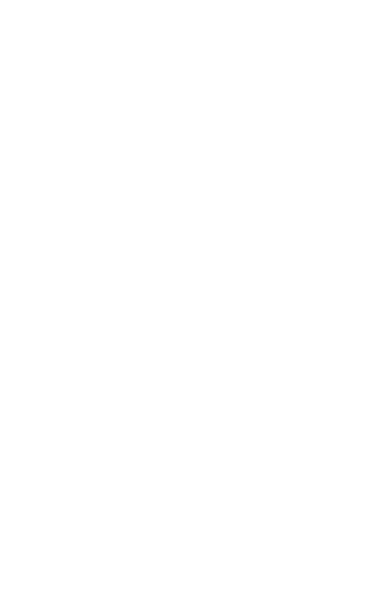
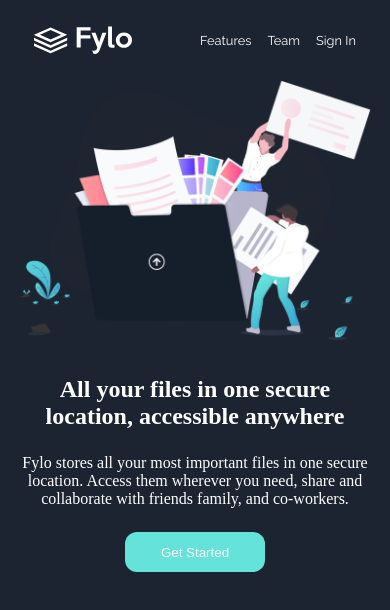
Before and after one commit to GustavoOjedaDev/fylo-lading-page-master, a plain HTML site: page index.html in a window 390 px wide. Drawn offline with Linux system fonts and the light colour scheme.

Commit message:
Mobile menu and finished showcase section

```diff
--- a/index.css
+++ b/index.css
@@ -16,6 +16,7 @@
 
     --font-open-sans: 'Open Sans', sans-serif;
     --font-raleway: 'Raleway', sans-serif;
+    --neutral: hsl(0, 0%, 100%)
 }
 
 *{
@@ -23,3 +24,99 @@
     margin: 0;
     box-sizing: border-box;
 }
+
+body{
+    background-color: var(--background-intro);
+    font-size: var(--font-open-sans);
+    color: var(--neutral);
+}
+/* Estilos para móvil */
+@media only screen and (max-width: 575.98px) {
+    /* Tus estilos para móvil van aquí */
+    header{
+    width: 100%;
+    height: 5rem;
+    display: flex;
+    flex-direction: row;
+    align-items: center;
+    justify-content: space-around;
+    font-family: var(--font-raleway);
+    font-size: 0.8rem;
+    color: var(--neutral);
+
+    img{
+        width: 25%;
+        cursor: pointer;
+
+    }
+        nav ul{
+            display: flex;
+            gap: 1rem;
+        }
+        li{
+            display: inline-block;
+            text-decoration: none;
+            cursor: pointer;
+        }
+    }
+    main{
+        .showcase{
+            width: 100%;
+            height: auto;
+            display: flex;
+            flex-direction: column;
+            align-items: center;
+            .illustration-intro{
+                width: 90%;
+                > img{
+                    width: 100%;
+                    height: auto;
+                }
+            }
+            .texts{
+                margin-top: 2rem;
+                width: 90%;
+                display: flex;
+                flex-direction: column;
+                align-items: center;
+
+                > h1{
+                    font-weight: 700;
+                    text-align: center;
+                }
+                > p{
+                    margin-top: 1.5rem;
+                    font-weight: 400;
+                    text-align: center;
+                }
+                .btn-get-started{
+                    width: 140px;
+                    height: 40px;
+                    border: none;
+                    margin-top: 1.5rem;
+                    color: var(--neutral);
+                    background: var(--color-cyan);
+                    border-radius: 0.75rem;
+
+                }
+            }
+        }
+    }
+
+
+}
+
+/* Estilos para tablet en modo retrato */
+@media only screen and (min-width: 576px) and (max-width: 991.98px) {
+    /* Tus estilos para tablet en modo retrato van aquí */
+}
+
+/* Estilos para tablet en modo paisaje */
+@media only screen and (min-width: 992px) and (max-width: 1199.98px) {
+    /* Tus estilos para tablet en modo paisaje van aquí */
+}
+
+/* Estilos para escritorio */
+@media only screen and (min-width: 1200px) {
+    /* Tus estilos para escritorio van aquí */
+}
--- a/index.html
+++ b/index.html
@@ -9,6 +9,29 @@
     <link rel="stylesheet" href="https://cdnjs.cloudflare.com/ajax/libs/font-awesome/6.5.1/css/all.min.css" integrity="sha512-DTOQO9RWCH3ppGqcWaEA1BIZOC6xxalwEsw9c2QQeAIftl+Vegovlnee1c9QX4TctnWMn13TZye+giMm8e2LwA==" crossorigin="anonymous" referrerpolicy="no-referrer" />
 </head>
 <body>
+    <header>
+        <img src="./assets/img/logo.svg" alt="">
+        <nav>
+            <ul>
+                <li>Features</li>
+                <li>Team</li>
+                <li>Sign In</li>
+            </ul>
+        </nav>
+    </header>
+    <main>
+        <section class="showcase">
+            <div class="illustration-intro">
+                <img src="./assets/img/illustration-intro.png" alt="">
+            </div>
+            <div class="texts">
+                <h1>All your files in one secure location, accessible anywhere</h1>
+                <p>Fylo stores all your most important files in one secure location. Access them wherever you need, share and collaborate with friends family, and co-workers.</p>
+                <button class="btn-get-started">Get Started</button>
+            </div>
+        </section>
+    </main>
+
 
 </body>
 </html>
```
